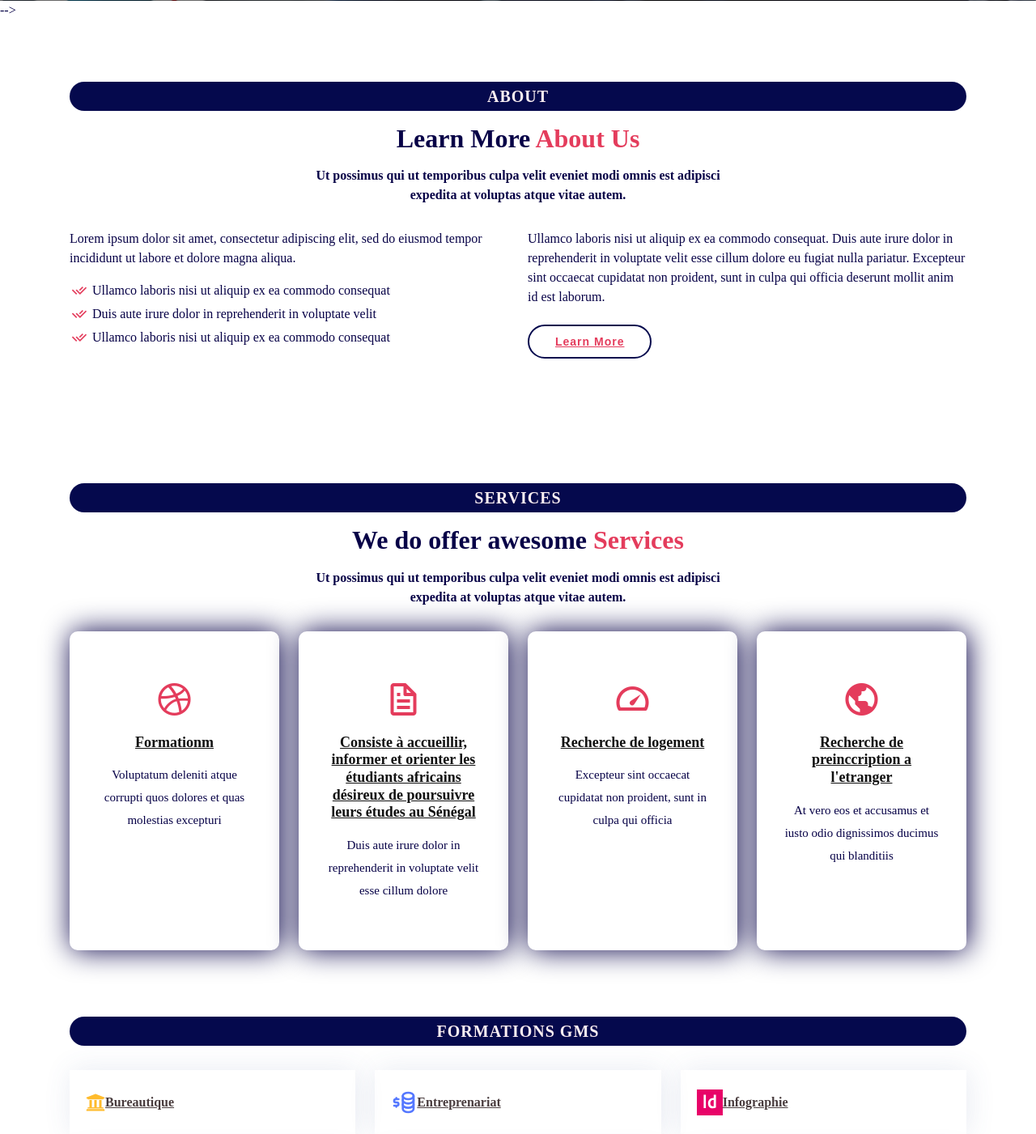
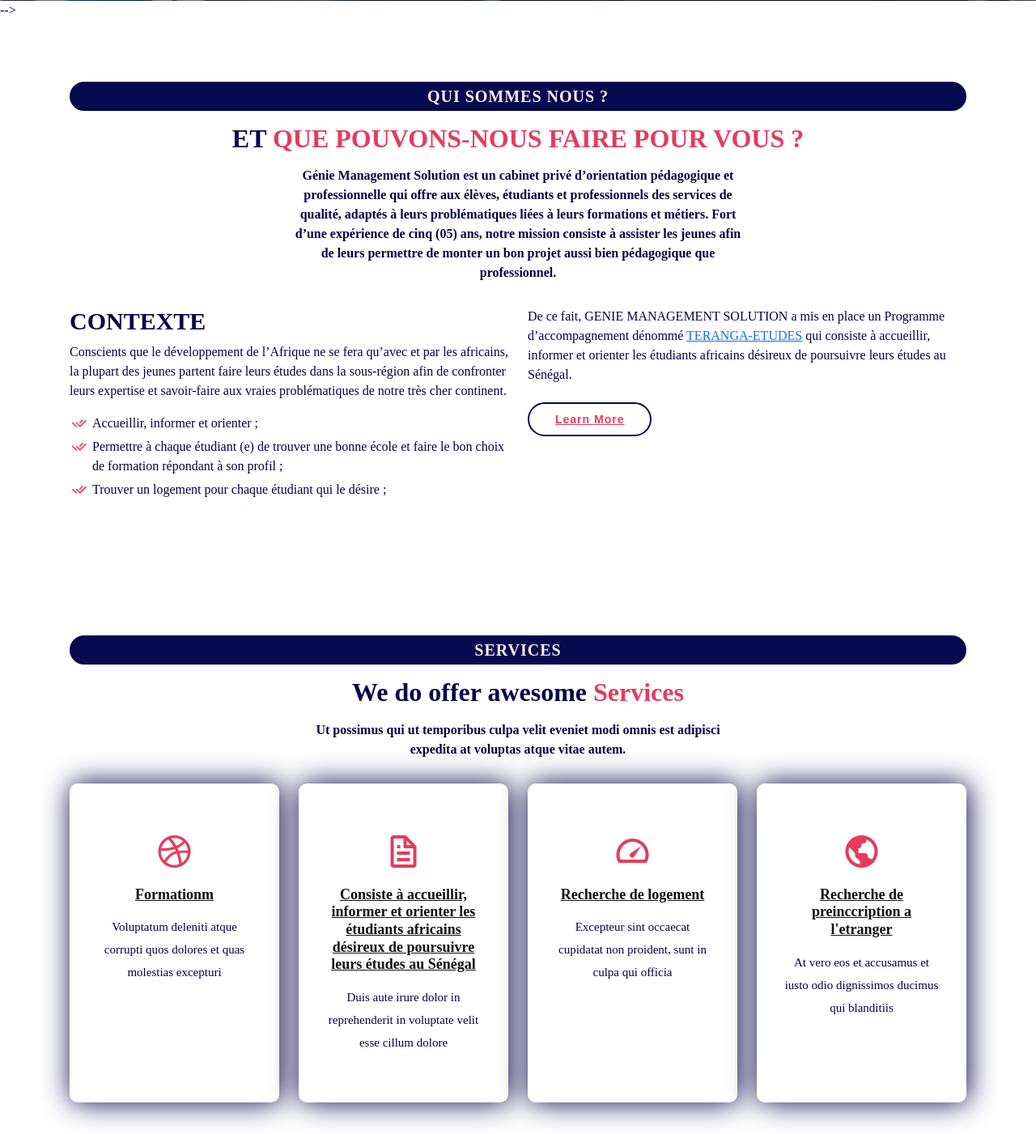
Before and after one commit to moctar-diop/projetGMS, a PHP site: page /projetGMS/main/index.php in a window 1280 px wide. Shown: the part 898-2299 px from the top of the page at 81% size. Run offline with PHP 8.4, Linux system fonts and the light colour scheme.

Commit message:
gmscomplet

```diff
--- a/main/index.php
+++ b/main/index.php
@@ -143,28 +143,27 @@
       <div class="container">
 
         <div class="section-title">
-          <h2>About</h2>
-          <h3>Learn More <span>About Us</span></h3>
-          <p>Ut possimus qui ut temporibus culpa velit eveniet modi omnis est adipisci expedita at voluptas atque vitae autem.</p>
+          <h2>QUI SOMMES NOUS ?</h2>
+          <h3>ET  <span>QUE POUVONS-NOUS FAIRE POUR VOUS ?</span></h3>
+          <p>Génie Management Solution est un cabinet privé d’orientation pédagogique et professionnelle qui offre aux élèves, étudiants et professionnels des services de qualité, adaptés à leurs problématiques liées à leurs formations et métiers.
+Fort d’une expérience de cinq (05) ans, notre mission consiste à assister les jeunes afin de leurs permettre de monter un bon projet aussi bien pédagogique que professionnel.</p>
         </div>
 
         <div class="row content">
           <div class="col-lg-6">
+            <h3>CONTEXTE</h3>
             <p>
-              Lorem ipsum dolor sit amet, consectetur adipiscing elit, sed do eiusmod tempor incididunt ut labore et dolore
-              magna aliqua.
+            Conscients que le développement de l’Afrique ne se fera qu’avec et par les africains, la plupart des jeunes partent faire leurs études dans la sous-région afin de confronter leurs expertise et savoir-faire aux vraies problématiques de notre très cher continent.
             </p>
             <ul>
-              <li><i class="ri-check-double-line"></i> Ullamco laboris nisi ut aliquip ex ea commodo consequat</li>
-              <li><i class="ri-check-double-line"></i> Duis aute irure dolor in reprehenderit in voluptate velit</li>
-              <li><i class="ri-check-double-line"></i> Ullamco laboris nisi ut aliquip ex ea commodo consequat</li>
+              <li><i class="ri-check-double-line"></i>Accueillir, informer et orienter ;</li>
+              <li><i class="ri-check-double-line"></i>Permettre à chaque étudiant (e)  de trouver une bonne école et faire le bon choix de formation répondant à son profil ;</li>
+              <li><i class="ri-check-double-line"></i>Trouver un logement pour chaque étudiant qui le désire ;</li>
             </ul>
           </div>
           <div class="col-lg-6 pt-4 pt-lg-0">
             <p>
-              Ullamco laboris nisi ut aliquip ex ea commodo consequat. Duis aute irure dolor in reprehenderit in voluptate
-              velit esse cillum dolore eu fugiat nulla pariatur. Excepteur sint occaecat cupidatat non proident, sunt in
-              culpa qui officia deserunt mollit anim id est laborum.
+            De ce fait, GENIE MANAGEMENT SOLUTION a mis en place un Programme d’accompagnement dénommé <a href="teranga.php"> TERANGA-ETUDES</a> qui consiste à accueillir, informer et orienter les étudiants africains désireux de poursuivre leurs études au Sénégal.
             </p>
             <a href="#" class="btn-learn-more">Learn More</a>
           </div>
@@ -270,7 +269,7 @@
       </div>
     </section><!-- End Features Section -->
 
-    <!-- ======= Cta Section ======= -->
+   <!-- ======= Cta Section ======= -->
     <!--<section id="cta" class="cta">
       <div class="container">
 
@@ -284,17 +283,17 @@
     </section>-->
     <!-- End Cta Section -->
     <!-- Carousel -->
-<div id="demo" class="carousel slide" data-bs-ride="carousel">
+<!--<div id="demo" class="carousel slide" data-bs-ride="carousel">
 
 <!-- Indicators/dots -->
-<div class="carousel-indicators">
+<!--<div class="carousel-indicators">
   <button type="button" data-bs-target="#demo" data-bs-slide-to="0" class="active"></button>
   <button type="button" data-bs-target="#demo" data-bs-slide-to="1"></button>
   <button type="button" data-bs-target="#demo" data-bs-slide-to="2"></button>
-</div>
+</div>-->
 
 <!-- The slideshow/carousel -->
-<div class="carousel-inner">
+<!--<div class="carousel-inner">
     <div class="carousel-item active">
       <img src="assets/img/accueilgms.jpg" alt="#" class="d-block" style="width:100%">
     </div>
@@ -304,32 +303,45 @@
     <div class="carousel-item">
       <img src="assets/img/gmsadmin.jpeg" alt="#" class="d-block" style="width:100%">
     </div>
-  </div>
+  </div>-->
 
 <!-- Left and right controls/icons -->
-<button class="carousel-control-prev" type="button" data-bs-target="#demo" data-bs-slide="prev">
+<!--<button class="carousel-control-prev" type="button" data-bs-target="#demo" data-bs-slide="prev">
   <span class="carousel-control-prev-icon"></span>
 </button>
 <button class="carousel-control-next" type="button" data-bs-target="#demo" data-bs-slide="next">
   <span class="carousel-control-next-icon"></span>
 </button>
-</div>
+</div>-->
 
     <!-- ======= Portfolio Section ======= -->
     <section id="portfolio" class="portfolio">
       <div class="container">
 
         <div class="section-title">
-          <h2>TERANGA-ETUDES</h2>
-          <h3>QUI SOMMES NOUS ET QUE POUVONS-NOUS FAIRE POUR VOUS ? <br>
-          <br><span>CONSEIL & ACOMPAGNEMENT ETUDES AU SENEGAL</span></h3>
-          <p> Génie Management Solution est un cabinet privé de conseil et d’orientation  pédagogique qui offre aux élèves, étudiants et professionnels des services de qualité, adaptés à leurs problématiques liées à leurs formations et métiers. Fort d’une expérience de cinq (05) ans, notre mission consiste à assister les jeunes afin de leurs permettre de monter un bon projet aussi bien pédagogique que professionnel.</p>
-          <h3>Contexte du projet <span>TERANGA-ETUDES</span></h3>
-          <p>Conscients que le développement de l’Afrique ne se fera qu’avec et par les africains, la plupart des jeunes partent faire leurs études dans la sous-région afin de confronter leurs expertise et savoir-faire aux vraies problématiques de notre très cher continent.De ce fait, GENIE MANAGEMENT SOLUTION a mis en place un Programme d’accompagnement dénommé TERANGA-ETUDES qui consiste à accueillir, informer et orienter les étudiants africains désireux de poursuivre leurs études au Sénégal.</p>
+          <h2>IMMIGRATION CANADA</h2>
+          <h3>TRAVAILLEURS  <br>
+          <br><span>CONDITIONS D'ADMISSIONS</span></h3>
+          <p> Vous souhaitez immigrer au Canada en tant que travailleur, le programme d’entré express est un excellent moyen d’y parvenir, sans doute le plus rapide. Tout ce que vous avez à faire c’est de vous assurer de remplir les conditions fixées par  le gouvernement fédéral. Ces conditions sont basées sur l’âge, le niveau de scolarité, le nombre d’année d’expérience professionnelle, l’adaptabilité que vous ayez une famille ou non, l’offre d’emploi et les compétences linguistiques. Si vous remplissez les critères pour le premier niveau décrit qui est l’éligibilité, dans ce cas-là, vous pourrez être inscrit dans le bassin de sélection du programme d’entré express et une fois que vous avez été sélectionné, la procédure ne prend que 06 mois. Si vous souhaitez entamer votre procédure,  nous vous proposons de nous rencontrer afin d’avoir tous les éléments en rapport avec l’entré express au Canada.</p>
+         <!-- <h3>Contexte du projet <span>TERANGA-ETUDES</span></h3>-->
+          <h3>COMMERCANTS  <br>
+          <br><span>CONDITIONS D'ADMISSIONS</span></h3>
+          <p>Si vous êtes et que vous avez les documents prouvant votre activité, vous pourriez demander un visa visiteur ou touristique au Canada qui et un visa renouvelable et qui vous permettra de  d’exercer librement et en toute légalité vos activités au Canada.
+Pour plus de renseignement veuillez prendre rendez-vous avec un de nos agents.
+L’âge minimum demandé est entre 20 et 29 ans. Si votre âge se trouve dans cet intervalle, vous avez le maximum de points.29 ans jusqu’à 40 vous avez des points mais plus dépasse 29 ans, plus vos points diminuent. Si vous avez moins de 20 ans, vous n’avez pas de points. Si vous avez plus de 43 ans, vous n’avez aussi aucun point.
+Pour le niveau de scolarité, il n’y a de niveau minimum requis mais nous tenons en compte le deuxième niveau de sélection (la première c’est par rapport à l’éligibilité), vous devez avoir au moins le niveau licence.
+Pour la compétence linguistique, c’est le test de français qu’il faut faire à l’institut français TEF CANADA.
+Pour le nombre d’années d’expérience, le minimum c’est un an.
+L’adaptabilité c’est presque facultatif. Ça n’empêche d’être éligible mais si vous l’avez, vous augmentez vos points de même que l’offre d’emploi.
+Si vous avez 40 ans avec le niveau licence, vous avez très peu de chance d’être sélectionné pour le programme entré express.  Si vous avez plus de 35 ans et que vous n’avez pas le niveau de master, ça va être très difficile d’être sélectionné même si vous avez une bonne compétence linguistique. Avec 35 ans le mieux c’est d’avoir 3 ans d’expériences professionnelles.</p>
+          <h3>LES FRAIS</h3>
+          <P> 115 000 pour frais d’équivalence de diplôme au niveau du wes (World Education Service)
+100 000 pour le test de français au niveau de l’institut français TEF CANADA
+Après avoir obtenu le rapport d’équivalence et le résultat du test de français, c’est à partir de ce moment qu’on peut l’inscrire dans le bassin d’entré express (frais extra honoraires). Si on vous envoie l’IPD (Invitation à Présenter une Demande), vous devez payer la biométrie (montant à rechercher). Pour le compte bancaire, le gouvernement fédéral vous demandera d’avoir au minimum 12 669 dollars à l’époque c’est ce qu’on exigeait. Maintenant, ça était modifié légèrement avec à peu 12 600 (et quelque) (5 à 6 millions).</P>
         </div>
         </div>
          <!-- ======= F.A.Q Section ======= -->
-    <section id="faq" class="faq">
+   <!-- <section id="faq" class="faq">
       <div class="container">
 
         <div class="section-title">
@@ -411,7 +423,7 @@
       </div>
 
 
-    </section><!-- End F.A.Q Section -->
+    </section>End F.A.Q Section-->
 
      <!--   <div class="row">
           <div class="col-lg-12 d-flex justify-content-center">
```
